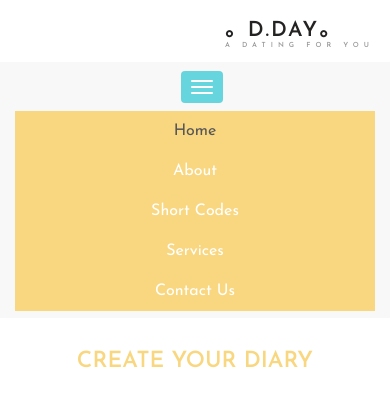
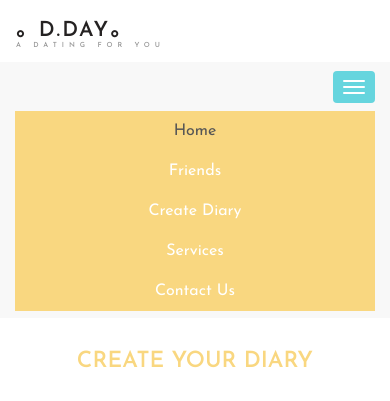
Before and after one commit to jokandre/ADBFinalProject, a Flask app: template blog/templates/create_diary.html in a window 390 px wide, after a click on "Toggle navigation". Shown: the top 401 px of the page. Run offline with Flask 2, Linux system fonts and the light colour scheme; the template is opened without the code that fills it, so the values that code supplies are empty; some libraries are stand-ins or nearby versions.

Commit message:
Update some modification

```diff
--- a/blog/static/css/style.css
+++ b/blog/static/css/style.css
@@ -87,6 +87,12 @@ body a:hover{
 }
 .logo-right ul li a:hover{
 	color:#66D5DE;
+}
+.logo-right ul li a span{
+	margin-left: 6px;
+}
+.user_icon{
+	width: 32px;
 }
 .header-nav {
     background-color: #F8F8F8;
@@ -1315,8 +1321,8 @@ p.aut,.history-right p{
 		display: none;
 	}
 	.logo {
-		margin: 0 2em 0 0em;
-		float: right;
+		margin: 0 2em 0 1em;
+		float: left;
 	}
 	.search {
 		width: 27%;
@@ -1439,9 +1445,9 @@ p.aut,.history-right p{
 		background-color: #66D5DE;
 	}
 	.navbar-toggle {
-		float: none;
+		float: right;
 		padding: 9px 10px;
-		margin:.6em 0 0 21.5em;
+		margin:.6em 0 0 19.5em;
 	}
 	.navbar-nav {
 		margin: 7.5px 0px;
@@ -1477,10 +1483,10 @@ p.aut,.history-right p{
 		letter-spacing: 5px;
 	}
 	.logo {
-		margin: 0 1em 0 0em;
+		margin: 0 1em 0 1em;
 	}
 	.navbar-toggle {
-		margin: .6em 0 0 17.4em;
+		margin: .6em 0 0 15.4em;
 	}
 	.nav > li > a {
 		padding: 10px 0px;
@@ -1565,7 +1571,7 @@ p.aut,.history-right p{
 		padding: 10px 45px 10px 10px;
 	}
 	.navbar-toggle {
-		margin: .6em 0 0 12.4em;
+		margin: .6em 0 0 10.4em;
 	}
 	.banner-info {
 		width: 81%;
@@ -1709,7 +1715,7 @@ p.aut,.history-right p{
 		font-size: 7px;
 	}
 	.navbar-toggle {
-		margin: .6em 0 0 10.4em;
+		float: right;
 	}
 	.banner-bottom-grid-left h4 {
 		font-size: 1.1em;
@@ -1907,10 +1913,10 @@ p.aut,.history-right p{
 		margin: 1em 0 2em;
 	}
 	.logo {
-		margin: 0.2em 0.2em 0 0em;
+		margin: 0.2em 0.2em 0 0.2em;
 	}
 	.navbar-toggle {
-		margin: .6em 0 0 7.4em;
+		float: right;
 	}
 	.nav > li > a {
 		padding: 6px 0px;
--- a/blog/templates/create_diary.html
+++ b/blog/templates/create_diary.html
@@ -23,7 +23,7 @@ Smartphone Compatible web template, free webdesigns for Nokia, Samsung, LG, Sony
 <!-- js -->
 <script src="../static/js/jquery-1.11.1.min.js"></script>
 <script src="../static/js/jquery-ui.js"></script>
-<script type="text/javascript" src="http://maps.googleapis.com/maps/api/js?sensor=false&libraries=places"></script>
+<script type="text/javascript" src="http://maps.googleapis.com/maps/api/js?&sensor=false&libraries=places"></script>
 <!-- //js -->
 <link href='//fonts.googleapis.com/css?family=Josefin+Sans:400,100,100italic,300,300italic,400italic,600,600italic,700,700italic' rel='stylesheet' type='text/css'>
 <link href='//fonts.googleapis.com/css?family=Open+Sans:400,300,300italic,400italic,600,600italic,700,700italic,800,800italic' rel='stylesheet' type='text/css'>
@@ -39,9 +39,9 @@ google.maps.event.addDomListener(window, 'load', function () {
         var place = places.getPlace();
         var name = place.name;
         var address = place.formatted_address;
-        var latitude = place.geometry.location.A;
-        var longitude = place.geometry.location.F;
-        var mesg = "Address: " + address;
+        var latitude = place.geometry.location.lat();
+        var longitude = place.geometry.location.lng();
+        var mesg = "Name: " + name;
         mesg += "\nLatitude: " + latitude;
         mesg += "\nLongitude: " + longitude;
         alert(mesg);
@@ -94,8 +94,8 @@ google.maps.event.addDomListener(window, 'load', function () {
 					<nav class="cl-effect-1">
 						<ul class="nav navbar-nav">
 							<li class="active"><a href="index.html">Home</a></li>
-							<li><a href="about.html">About</a></li>
-							<li><a href="codes.html">Short Codes</a></li>
+							<li><a href="about.html">Friends</a></li>
+							<li><a href="create_diary.html">Create Diary</a></li>
 							<li><a href="services.html">Services</a></li>
 							<li><a href="contact.html">Contact Us</a></li>
 						</ul>
--- a/blog/templates/index.html
+++ b/blog/templates/index.html
@@ -70,8 +70,8 @@ Smartphone Compatible web template, free webdesigns for Nokia, Samsung, LG, Sony
 					<nav class="cl-effect-1">
 						<ul class="nav navbar-nav">
 							<li class="active"><a href="index.html">Home</a></li>
-							<li><a href="about.html">About</a></li>
-							<li><a href="codes.html">Short Codes</a></li>
+							<li><a href="about.html">Friends</a></li>
+							<li><a href="create_diary.html">Create Diary</a></li>
 							<li><a href="services.html">Services</a></li>
 							<li><a href="contact.html">Contact Us</a></li>
 						</ul>
```
